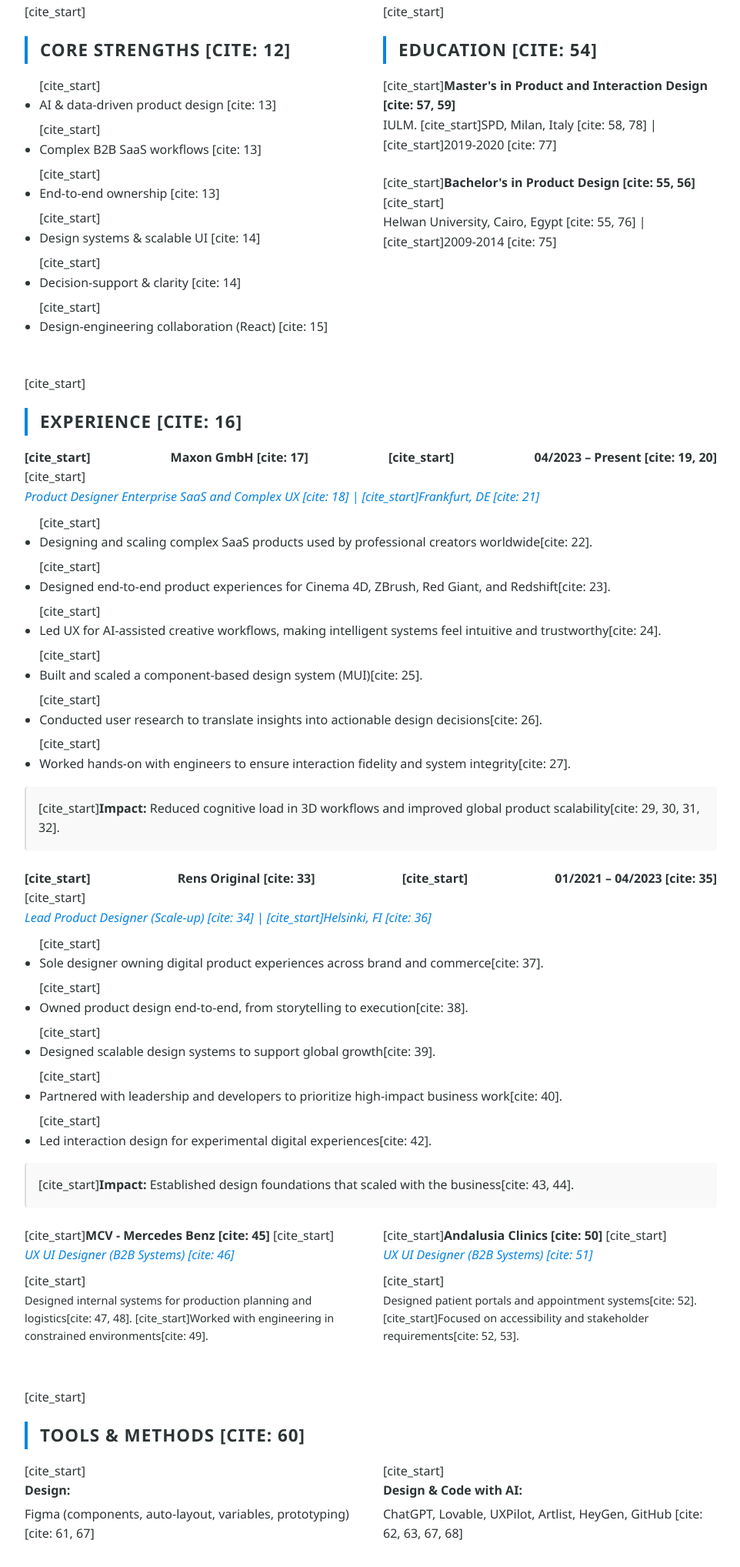
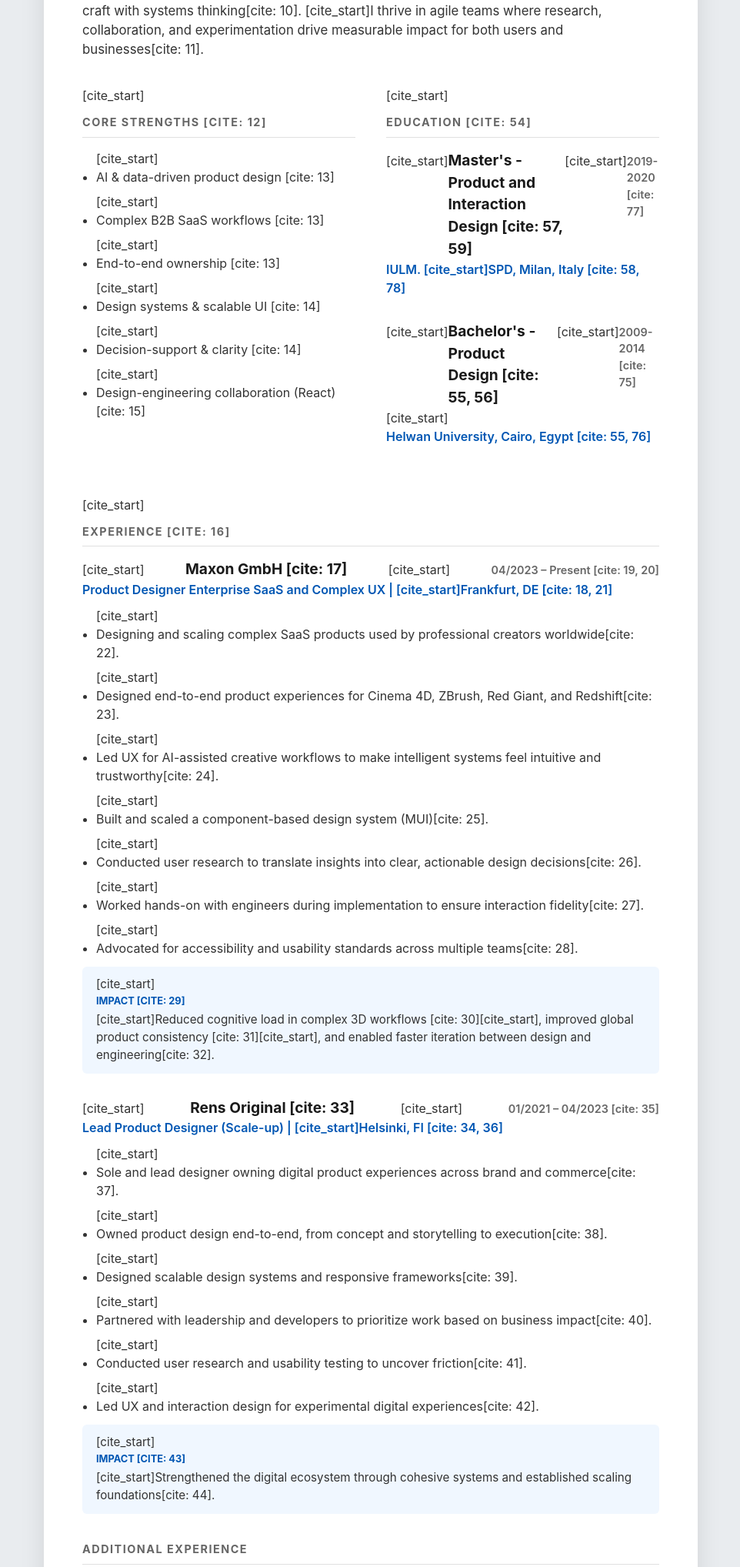
Before and after one commit to ahmed-alshaar/CV, a plain HTML site: page index.html in a window 1280 px wide. Shown: the part 597-2633 px from the top of the page at 77% size, without its empty margins (158-1120 px from the left). Drawn offline with Linux system fonts and the light colour scheme.

Commit message:
Update index.html

```diff
--- a/index.html
+++ b/index.html
@@ -4,123 +4,38 @@
     <meta charset="UTF-8">
     <meta name="viewport" content="width=device-width, initial-scale=1.0">
     <title>Ahmed Alshaar - Senior UX Designer</title>
-    <style>
-        :root {
-            --primary-color: #2d3436;
-            --secondary-color: #636e72;
-            --accent-color: #0984e3;
-            --bg-color: #ffffff;
-            --section-spacing: 2rem;
-        }
-
-        body {
-            font-family: 'Segoe UI', Roboto, Helvetica, Arial, sans-serif;
-            line-height: 1.6;
-            color: var(--primary-color);
-            background-color: #f5f6fa;
-            margin: 0;
-            padding: 0;
-        }
-
-        .container {
-            max-width: 900px;
-            margin: 2rem auto;
-            background: var(--bg-color);
-            padding: 3rem;
-            box-shadow: 0 4px 15px rgba(0,0,0,0.1);
-            border-radius: 8px;
-        }
-
-        header {
-            border-bottom: 2px solid #eee;
-            padding-bottom: 1.5rem;
-            margin-bottom: var(--section-spacing);
-        }
-
-        .header-content {
-            display: flex;
-            justify-content: space-between;
-            align-items: flex-start;
-        }
-
-        h1 { margin: 0; font-size: 2.5rem; color: #000; }
-        .subtitle { font-size: 1.2rem; color: var(--accent-color); font-weight: 600; margin-top: 0.5rem; }
-
-        .contact-info {
-            text-align: right;
-            font-size: 0.9rem;
-            color: var(--secondary-color);
-        }
-
-        .contact-info a { color: var(--accent-color); text-decoration: none; }
-
-        section { margin-bottom: var(--section-spacing); }
-        h2 {
-            font-size: 1.4rem;
-            text-transform: uppercase;
-            letter-spacing: 1px;
-            border-left: 4px solid var(--accent-color);
-            padding-left: 1rem;
-            margin-bottom: 1rem;
-        }
-
-        .summary { font-size: 1.1rem; }
-
-        .experience-item { margin-bottom: 1.5rem; }
-        .exp-header { display: flex; justify-content: space-between; font-weight: bold; }
-        .role { color: var(--accent-color); font-style: italic; margin-bottom: 0.5rem; }
-
-        ul { padding-left: 1.2rem; margin-top: 0.5rem; }
-        li { margin-bottom: 0.4rem; }
-
-        .impact-box {
-            background: #f9f9f9;
-            padding: 1rem;
-            border-radius: 4px;
-            margin-top: 0.5rem;
-            border-left: 2px solid #ddd;
-        }
-
-        .grid { display: grid; grid-template-columns: 1fr 1fr; gap: 2rem; }
-        .skills-category { margin-bottom: 1rem; }
-        .skills-category strong { display: block; margin-bottom: 0.3rem; }
-
-        @media (max-width: 768px) {
-            .container { margin: 0; padding: 1.5rem; border-radius: 0; }
-            .header-content, .exp-header, .grid { flex-direction: column; grid-template-columns: 1fr; }
-            .contact-info { text-align: left; margin-top: 1rem; }
-        }
-    </style>
+    <link rel="stylesheet" href="style.css">
 </head>
 <body>
 
-<div class="container">
+    <button id="download-btn" onclick="window.print()">Download as PDF</button>
+
+    <div class="cv-container">
         <header>
-        <div class="header-content">
             <div>
                 [cite_start]<h1>Ahmed Alshaar [cite: 1]</h1>
-                <div class="subtitle">Senior UX Designer B2B. [cite_start]AI - Complex systems [cite: 2]</div>
+                <div class="tagline">Senior UX Designer B2B. [cite_start]AI - Complex systems [cite: 2]</div>
             </div>
-            <div class="contact-info">
+            <div class="contact-details">
                 [cite_start]<div>Frankfurt, Germany [cite: 3]</div>
                 [cite_start]<div>+49 01609 2222 442 [cite: 4]</div>
                 [cite_start]<div><a href="mailto:shaar.pd@gmail.com">shaar.pd@gmail.com</a> [cite: 5]</div>
-                [cite_start]<div><a href="https://Alshaar.online">Alshaar.online</a> [cite: 6] [cite_start](Pass: Kiitos2026 [cite: 7])</div>
-            </div>
+                [cite_start]<div><a href="https://Alshaar.online" target="_blank">Alshaar.online</a> [cite: 6]</div>
+                [cite_start]<div>(Pass: Kiitos2026) [cite: 7]</div>
             </div>
         </header>
 
         <section>
             <h2>Professional Summary</h2>
-        <p class="summary">
+            <p class="summary-text">
                 [cite_start]Senior UX/UI Designer with 8+ years of experience designing complex SaaS platforms, data-heavy tools, and global digital ecosystems[cite: 8].
                 [cite_start]I specialize in turning complexity into clarity, crafting intuitive, scalable, and visually consistent experiences across enterprise and B2B environments[cite: 9].
-            [cite_start]My background spans creative software, AI-assisted workflows, and global product systems[cite: 10].
-            [cite_start]I thrive in agile teams where research, collaboration, and experimentation drive measurable impact[cite: 11].
+                [cite_start]My background spans creative software, AI-assisted workflows, and global product systems, combining hands-on design craft with systems thinking[cite: 10].
+                [cite_start]I thrive in agile teams where research, collaboration, and experimentation drive measurable impact for both users and businesses[cite: 11].
             </p>
         </section>
 
-    <div class="grid">
+        <div class="info-grid">
             <section>
                 [cite_start]<h2>Core Strengths [cite: 12]</h2>
                 <ul>
@@ -135,13 +50,19 @@
 
             <section>
                 [cite_start]<h2>Education [cite: 54]</h2>
-            <div class="experience-item">
-                [cite_start]<strong>Master's in Product and Interaction Design [cite: 57, 59]</strong>
-                <div>IULM. [cite_start]SPD, Milan, Italy [cite: 58, 78] | [cite_start]2019-2020 [cite: 77]</div>
+                <div class="job-entry">
+                    <div class="job-header">
+                        [cite_start]<span class="company-name">Master's - Product and Interaction Design [cite: 57, 59]</span>
+                        [cite_start]<span class="job-date">2019-2020 [cite: 77]</span>
                     </div>
-            <div class="experience-item">
-                [cite_start]<strong>Bachelor's in Product Design [cite: 55, 56]</strong>
-                [cite_start]<div>Helwan University, Cairo, Egypt [cite: 55, 76] | [cite_start]2009-2014 [cite: 75]</div>
+                    <div class="job-title">IULM. [cite_start]SPD, Milan, Italy [cite: 58, 78]</div>
+                </div>
+                <div class="job-entry">
+                    <div class="job-header">
+                        [cite_start]<span class="company-name">Bachelor's - Product Design [cite: 55, 56]</span>
+                        [cite_start]<span class="job-date">2009-2014 [cite: 75]</span>
+                    </div>
+                    [cite_start]<div class="job-title">Helwan University, Cairo, Egypt [cite: 55, 76]</div>
                 </div>
             </section>
         </div>
@@ -149,71 +70,78 @@
         <section>
             [cite_start]<h2>Experience [cite: 16]</h2>
 
-        <div class="experience-item">
-            <div class="exp-header">
-                [cite_start]<span>Maxon GmbH [cite: 17]</span>
-                [cite_start]<span>04/2023 – Present [cite: 19, 20]</span>
+            <div class="job-entry">
+                <div class="job-header">
+                    [cite_start]<span class="company-name">Maxon GmbH [cite: 17]</span>
+                    [cite_start]<span class="job-date">04/2023 – Present [cite: 19, 20]</span>
                 </div>
-            [cite_start]<div class="role">Product Designer Enterprise SaaS and Complex UX [cite: 18] | [cite_start]Frankfurt, DE [cite: 21]</div>
+                <div class="job-title">Product Designer Enterprise SaaS and Complex UX | [cite_start]Frankfurt, DE [cite: 18, 21]</div>
                 <ul>
                     [cite_start]<li>Designing and scaling complex SaaS products used by professional creators worldwide[cite: 22].</li>
                     [cite_start]<li>Designed end-to-end product experiences for Cinema 4D, ZBrush, Red Giant, and Redshift[cite: 23].</li>
-                [cite_start]<li>Led UX for AI-assisted creative workflows, making intelligent systems feel intuitive and trustworthy[cite: 24].</li>
+                    [cite_start]<li>Led UX for AI-assisted creative workflows to make intelligent systems feel intuitive and trustworthy[cite: 24].</li>
                     [cite_start]<li>Built and scaled a component-based design system (MUI)[cite: 25].</li>
-                [cite_start]<li>Conducted user research to translate insights into actionable design decisions[cite: 26].</li>
-                [cite_start]<li>Worked hands-on with engineers to ensure interaction fidelity and system integrity[cite: 27].</li>
+                    [cite_start]<li>Conducted user research to translate insights into clear, actionable design decisions[cite: 26].</li>
+                    [cite_start]<li>Worked hands-on with engineers during implementation to ensure interaction fidelity[cite: 27].</li>
+                    [cite_start]<li>Advocated for accessibility and usability standards across multiple teams[cite: 28].</li>
                 </ul>
-            <div class="impact-box">
-                [cite_start]<strong>Impact:</strong> Reduced cognitive load in 3D workflows and improved global product scalability[cite: 29, 30, 31, 32].
+                <div class="impact-section">
+                    [cite_start]<strong>Impact [cite: 29]</strong>
+                    [cite_start]Reduced cognitive load in complex 3D workflows [cite: 30][cite_start], improved global product consistency [cite: 31][cite_start], and enabled faster iteration between design and engineering[cite: 32].
                 </div>
             </div>
 
-        <div class="experience-item">
-            <div class="exp-header">
-                [cite_start]<span>Rens Original [cite: 33]</span>
-                [cite_start]<span>01/2021 – 04/2023 [cite: 35]</span>
+            <div class="job-entry">
+                <div class="job-header">
+                    [cite_start]<span class="company-name">Rens Original [cite: 33]</span>
+                    [cite_start]<span class="job-date">01/2021 – 04/2023 [cite: 35]</span>
                 </div>
-            [cite_start]<div class="role">Lead Product Designer (Scale-up) [cite: 34] | [cite_start]Helsinki, FI [cite: 36]</div>
+                <div class="job-title">Lead Product Designer (Scale-up) | [cite_start]Helsinki, FI [cite: 34, 36]</div>
                 <ul>
-                [cite_start]<li>Sole designer owning digital product experiences across brand and commerce[cite: 37].</li>
-                [cite_start]<li>Owned product design end-to-end, from storytelling to execution[cite: 38].</li>
-                [cite_start]<li>Designed scalable design systems to support global growth[cite: 39].</li>
-                [cite_start]<li>Partnered with leadership and developers to prioritize high-impact business work[cite: 40].</li>
-                [cite_start]<li>Led interaction design for experimental digital experiences[cite: 42].</li>
+                    [cite_start]<li>Sole and lead designer owning digital product experiences across brand and commerce[cite: 37].</li>
+                    [cite_start]<li>Owned product design end-to-end, from concept and storytelling to execution[cite: 38].</li>
+                    [cite_start]<li>Designed scalable design systems and responsive frameworks[cite: 39].</li>
+                    [cite_start]<li>Partnered with leadership and developers to prioritize work based on business impact[cite: 40].</li>
+                    [cite_start]<li>Conducted user research and usability testing to uncover friction[cite: 41].</li>
+                    [cite_start]<li>Led UX and interaction design for experimental digital experiences[cite: 42].</li>
                 </ul>
-            <div class="impact-box">
-                [cite_start]<strong>Impact:</strong> Established design foundations that scaled with the business[cite: 43, 44].
+                <div class="impact-section">
+                    [cite_start]<strong>Impact [cite: 43]</strong>
+                    [cite_start]Strengthened the digital ecosystem through cohesive systems and established scaling foundations[cite: 44].
                 </div>
             </div>
+        </section>
 
-        <div class="grid">
-            <div class="experience-item">
+        <section>
+            <h2>Additional Experience</h2>
+            <div class="info-grid">
+                <div>
                     [cite_start]<strong>MCV - Mercedes Benz [cite: 45]</strong>
-                [cite_start]<div class="role">UX UI Designer (B2B Systems) [cite: 46]</div>
-                [cite_start]<div style="font-size: 0.9rem;">Designed internal systems for production planning and logistics[cite: 47, 48]. [cite_start]Worked with engineering in constrained environments[cite: 49].</div>
+                    [cite_start]<div class="job-title">UX UI Designer (B2B Systems) [cite: 46]</div>
+                    [cite_start]<p style="font-size: 0.9rem; margin-top: 5px;">Designed internal B2B systems for production planning, logistics, and digitized manual workflows[cite: 47, 48].</p>
                 </div>
-            <div class="experience-item">
+                <div>
                     [cite_start]<strong>Andalusia Clinics [cite: 50]</strong>
-                [cite_start]<div class="role">UX UI Designer (B2B Systems) [cite: 51]</div>
-                [cite_start]<div style="font-size: 0.9rem;">Designed patient portals and appointment systems[cite: 52]. [cite_start]Focused on accessibility and stakeholder requirements[cite: 52, 53].</div>
+                    [cite_start]<div class="job-title">UX UI Designer (B2B Systems) [cite: 51]</div>
+                    [cite_start]<p style="font-size: 0.9rem; margin-top: 5px;">Designed patient portals and appointment management focused on accessibility and clarity[cite: 52].</p>
                 </div>
             </div>
         </section>
 
         <section>
             [cite_start]<h2>Tools & Methods [cite: 60]</h2>
-        <div class="grid">
-            <div class="skills-category">
-                [cite_start]<strong>Design:</strong> Figma (components, auto-layout, variables, prototyping) [cite: 61, 67]
+            <div class="skills-container">
+                <div class="skill-category">
+                    [cite_start]<strong>Design:</strong> <span>Figma (components, auto-layout, variables, prototyping) [cite: 61, 67]</span>
                 </div>
-            <div class="skills-category">
-                [cite_start]<strong>Design & Code with AI:</strong> ChatGPT, Lovable, UXPilot, Artlist, HeyGen, GitHub [cite: 62, 63, 67, 68]
+                <div class="skill-category">
+                    [cite_start]<strong>Design & Code with AI:</strong> <span>ChatGPT, Lovable, UXPilot, GitHub [cite: 62, 63, 67, 68]</span>
                 </div>
-            <div class="skills-category">
-                [cite_start]<strong>Systems:</strong> Design systems, component libraries, scalable UI architecture [cite: 64, 69]
+                <div class="skill-category">
+                    [cite_start]<strong>Systems:</strong> <span>Design systems, component libraries, scalable UI architecture [cite: 64, 69]</span>
                 </div>
-            <div class="skills-category">
-                [cite_start]<strong>Research & Approach:</strong> Interviews, usability testing, workflow analysis, rapid iteration [cite: 64, 69, 70]
+                <div class="skill-category">
+                    [cite_start]<strong>Research & Collaboration:</strong> <span>Usability testing, React-based workflows, rapid iteration [cite: 65, 70]</span>
                 </div>
             </div>
         </section>
```
Lines whose indentation alone changed are shown as unchanged.
